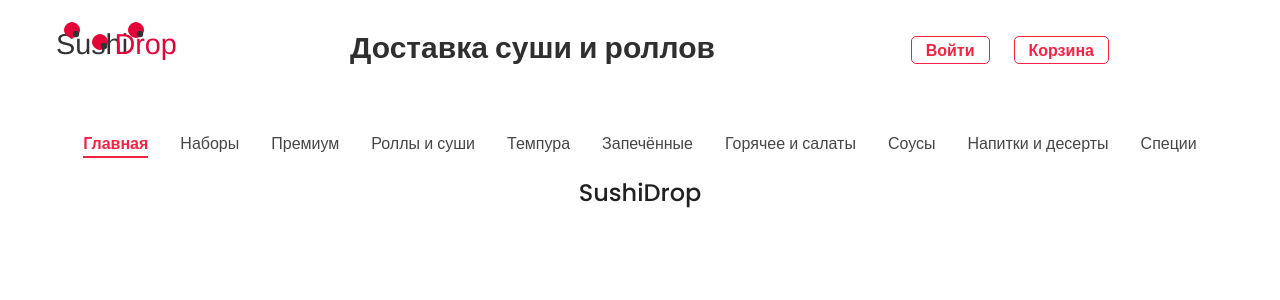
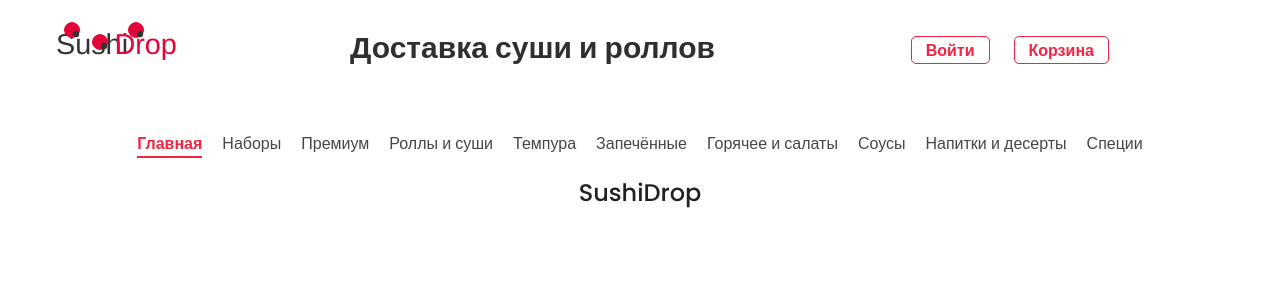
Before and after one commit to AliyaRazyapova/SushiDrop, a Vue app in the folder frontend/: page / in a window 1280 px wide. Shown: the top 300 px of the page. Built offline with nearby package versions, Linux system fonts and the light colour scheme.

Commit message:
[fix] CategoryList

```diff
--- a/frontend/src/components/elements/CategoryList.vue
+++ b/frontend/src/components/elements/CategoryList.vue
@@ -70,7 +70,7 @@ export default {
   }
 
   li {
-    margin: 0 1rem;
+    margin: 0 10px;
   }
 
   li a {
```
